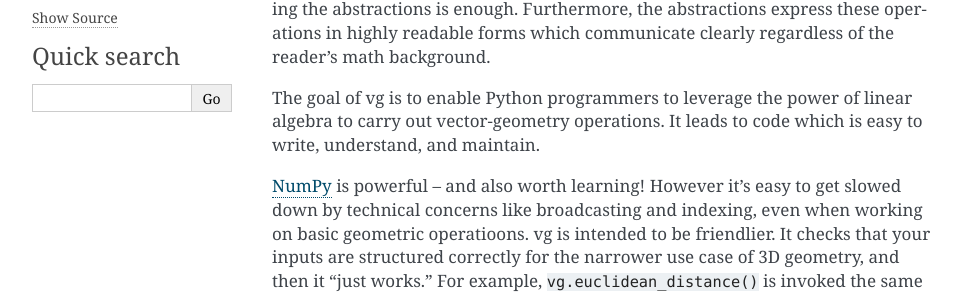
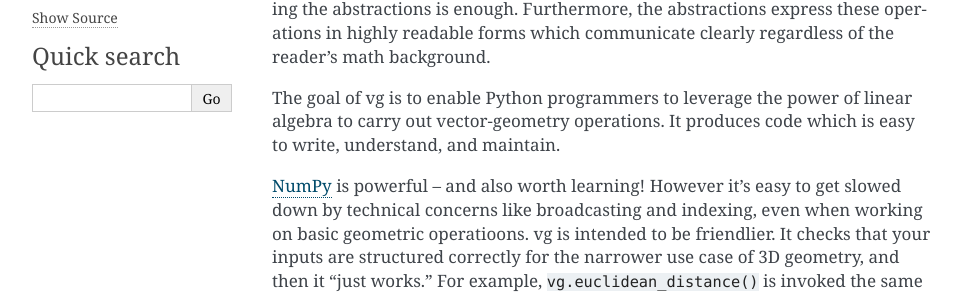
Before and after one commit to lace/vg, a Sphinx documentation site: the page built from doc/index.md, in a window 1280 px wide and 900 px high. Shown: the part 290-588 px from the top of the window, without its empty margins (148-1110 px from the left). Built offline with Sphinx 7.4.7, drawn with Linux system fonts in a browser that asks for light colours.

Commit message:
Wordsmithing

```diff
--- a/doc/index.md
+++ b/doc/index.md
@@ -14,7 +14,7 @@ express these operations in highly readable forms which communicate clearly
 regardless of the reader's math background.
 
 The goal of vg is to enable Python programmers to leverage the power of
-linear algebra to carry out vector-geometry operations. It leads to code
+linear algebra to carry out vector-geometry operations. It produces code
 which is easy to write, understand, and maintain.
 
 [NumPy][] is powerful – and also worth learning! However it’s easy to get
```
